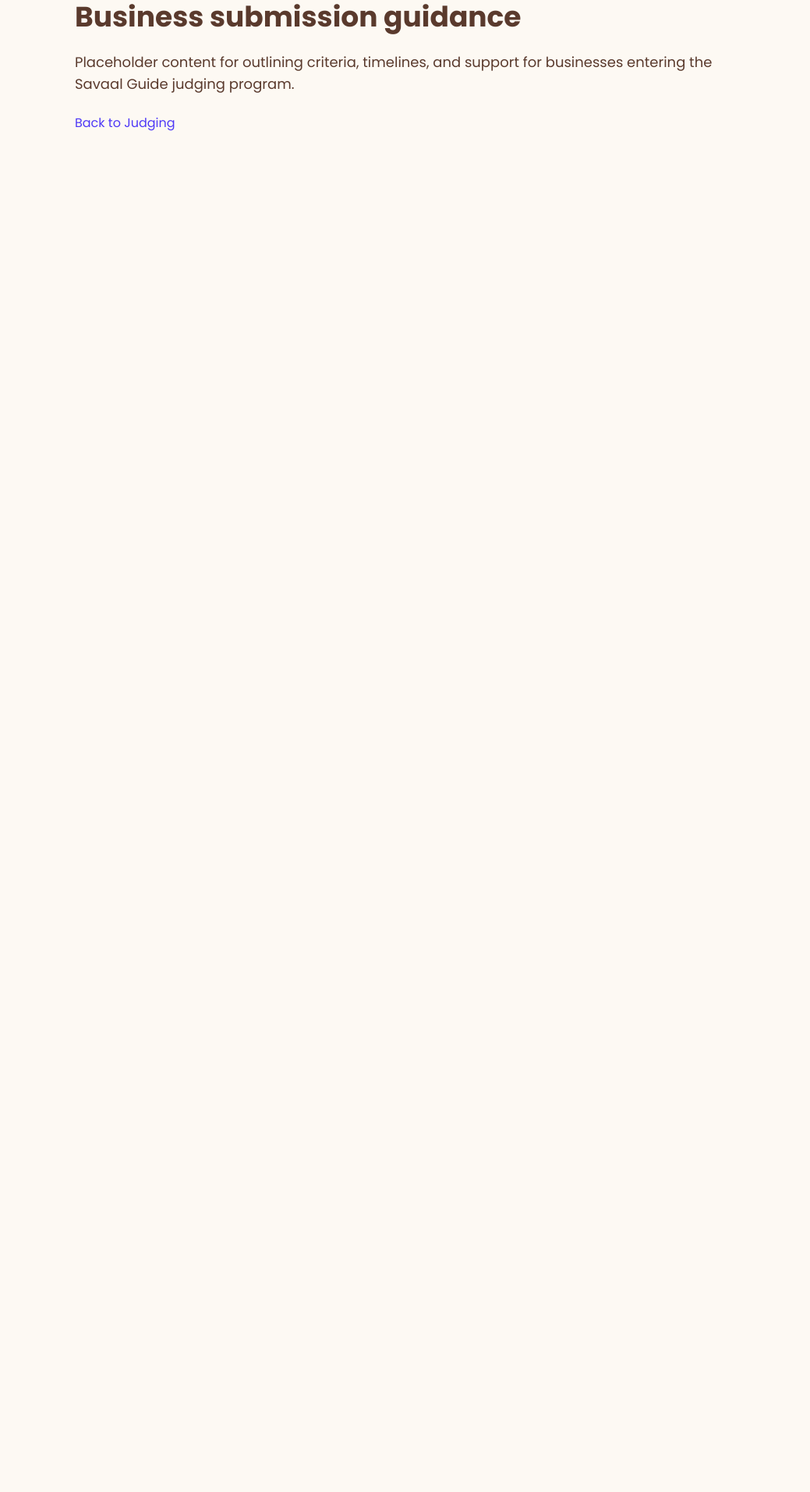
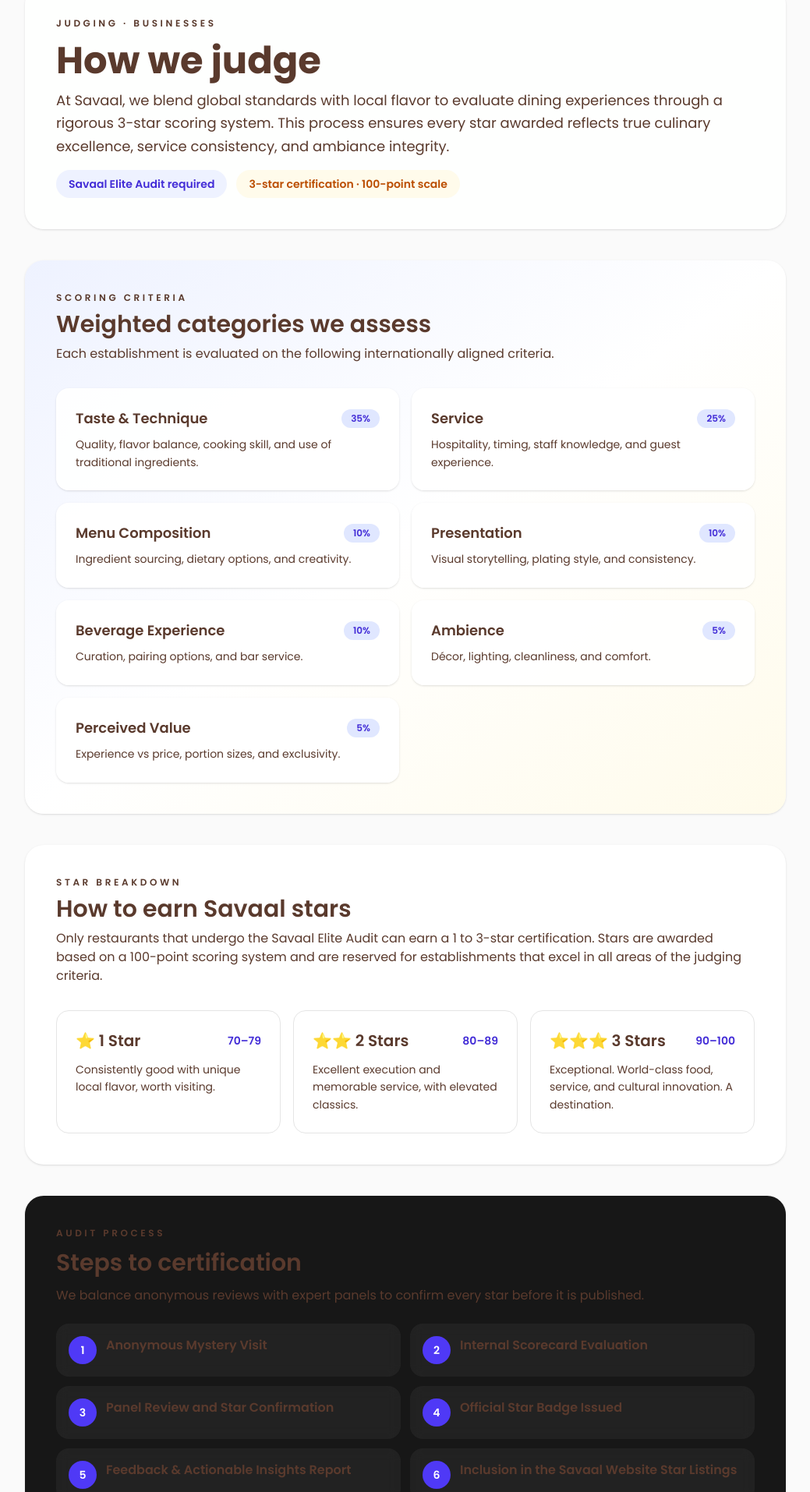
Before and after one commit to LayerSyncAi/savaal, a Next.js app: page /judging/businesses in a window 1280 px wide. Shown: the part 226-2140 px from the top of the page at 78% size, without its empty margins (120-1159 px from the left). Before the commit the page ends 800 px from the top, so only its background shows below. Built offline with nearby package versions, Linux system fonts and the light colour scheme.

Commit message:
Add full judging content for businesses

```diff
--- a/app/judging/businesses/page.tsx
+++ b/app/judging/businesses/page.tsx
@@ -1,26 +1,195 @@
 import Link from "next/link";
+
+const criteria = [
+  {
+    category: "Taste & Technique",
+    weight: "35%",
+    description: "Quality, flavor balance, cooking skill, and use of traditional ingredients.",
+  },
+  {
+    category: "Service",
+    weight: "25%",
+    description: "Hospitality, timing, staff knowledge, and guest experience.",
+  },
+  {
+    category: "Menu Composition",
+    weight: "10%",
+    description: "Ingredient sourcing, dietary options, and creativity.",
+  },
+  {
+    category: "Presentation",
+    weight: "10%",
+    description: "Visual storytelling, plating style, and consistency.",
+  },
+  {
+    category: "Beverage Experience",
+    weight: "10%",
+    description: "Curation, pairing options, and bar service.",
+  },
+  {
+    category: "Ambience",
+    weight: "5%",
+    description: "Décor, lighting, cleanliness, and comfort.",
+  },
+  {
+    category: "Perceived Value",
+    weight: "5%",
+    description: "Experience vs price, portion sizes, and exclusivity.",
+  },
+];
+
+const starLevels = [
+  {
+    level: "⭐ 1 Star",
+    score: "70–79",
+    meaning: "Consistently good with unique local flavor, worth visiting.",
+  },
+  {
+    level: "⭐⭐ 2 Stars",
+    score: "80–89",
+    meaning: "Excellent execution and memorable service, with elevated classics.",
+  },
+  {
+    level: "⭐⭐⭐ 3 Stars",
+    score: "90–100",
+    meaning:
+      "Exceptional. World-class food, service, and cultural innovation. A destination.",
+  },
+];
+
+const auditSteps = [
+  "Anonymous Mystery Visit",
+  "Internal Scorecard Evaluation",
+  "Panel Review and Star Confirmation",
+  "Official Star Badge Issued",
+  "Feedback & Actionable Insights Report",
+  "Inclusion in the Savaal Website Star Listings",
+  "Optional In-depth Digital Report Add-on",
+];
 
 export default function JudgingBusinessesPage() {
   return (
-    <section className="mx-auto flex max-w-4xl flex-col gap-6 px-6 py-24">
-      <div>
-        <p className="text-sm font-semibold uppercase tracking-wide text-indigo-600">
+    <div className="bg-neutral-50">
+      <section className="mx-auto flex max-w-5xl flex-col gap-10 px-6 py-24">
+        <div className="space-y-4 rounded-3xl bg-white/90 p-10 shadow-sm">
+          <p className="text-xs font-semibold uppercase tracking-[0.3em] text-indigo-600">
             Judging · Businesses
           </p>
-        <h1 className="text-4xl font-bold text-neutral-900">
-          Business submission guidance
-        </h1>
+          <div className="space-y-3">
+            <h1 className="text-4xl font-bold text-neutral-900 md:text-5xl">How we judge</h1>
+            <p className="text-lg leading-relaxed text-neutral-700">
+              At Savaal, we blend global standards with local flavor to evaluate dining experiences
+              through a rigorous 3-star scoring system. This process ensures every star awarded
+              reflects true culinary excellence, service consistency, and ambiance integrity.
+            </p>
           </div>
-      <p className="text-lg text-neutral-700">
-        Placeholder content for outlining criteria, timelines, and support for
-        businesses entering the Savaal Guide judging program.
+          <div className="flex flex-wrap gap-3 text-sm text-neutral-700">
+            <span className="inline-flex items-center gap-2 rounded-full bg-indigo-50 px-4 py-2 font-semibold text-indigo-700">
+              Savaal Elite Audit required
+            </span>
+            <span className="inline-flex items-center gap-2 rounded-full bg-amber-50 px-4 py-2 font-semibold text-amber-700">
+              3-star certification · 100-point scale
+            </span>
+          </div>
+        </div>
+
+        <section className="grid gap-8 rounded-3xl bg-gradient-to-br from-indigo-50 via-white to-amber-50 p-10 shadow-sm">
+          <div className="space-y-2">
+            <p className="text-xs font-semibold uppercase tracking-[0.3em] text-indigo-700">
+              Scoring criteria
             </p>
+            <h2 className="text-3xl font-semibold text-neutral-900">Weighted categories we assess</h2>
+            <p className="text-base text-neutral-700">
+              Each establishment is evaluated on the following internationally aligned criteria.
+            </p>
+          </div>
+          <div className="grid gap-4 md:grid-cols-2">
+            {criteria.map((item) => (
+              <article
+                key={item.category}
+                className="flex flex-col gap-2 rounded-2xl border border-white/70 bg-white/90 p-6 shadow-sm"
+              >
+                <div className="flex items-center justify-between gap-3">
+                  <h3 className="text-lg font-semibold text-neutral-900">{item.category}</h3>
+                  <span className="rounded-full bg-indigo-100 px-3 py-1 text-xs font-semibold text-indigo-700">
+                    {item.weight}
+                  </span>
+                </div>
+                <p className="text-sm leading-relaxed text-neutral-700">{item.description}</p>
+              </article>
+            ))}
+          </div>
+        </section>
+
+        <section className="grid gap-8 rounded-3xl bg-white p-10 shadow-sm">
+          <div className="space-y-2">
+            <p className="text-xs font-semibold uppercase tracking-[0.3em] text-amber-700">
+              Star breakdown
+            </p>
+            <h2 className="text-3xl font-semibold text-neutral-900">How to earn Savaal stars</h2>
+            <p className="text-base text-neutral-700">
+              Only restaurants that undergo the Savaal Elite Audit can earn a 1 to 3-star certification.
+              Stars are awarded based on a 100-point scoring system and are reserved for establishments that
+              excel in all areas of the judging criteria.
+            </p>
+          </div>
+          <div className="grid gap-4 md:grid-cols-3">
+            {starLevels.map((star) => (
+              <div
+                key={star.level}
+                className="flex flex-col gap-3 rounded-2xl border border-neutral-200 p-6"
+              >
+                <div className="flex items-center justify-between">
+                  <h3 className="text-xl font-semibold text-neutral-900">{star.level}</h3>
+                  <span className="text-sm font-semibold text-indigo-700">{star.score}</span>
+                </div>
+                <p className="text-sm leading-relaxed text-neutral-700">{star.meaning}</p>
+              </div>
+            ))}
+          </div>
+        </section>
+
+        <section className="grid gap-6 rounded-3xl bg-neutral-900 p-10 text-white shadow-sm">
+          <div className="space-y-3">
+            <p className="text-xs font-semibold uppercase tracking-[0.3em] text-indigo-200">
+              Audit process
+            </p>
+            <h2 className="text-3xl font-semibold">Steps to certification</h2>
+            <p className="text-base text-neutral-200">
+              We balance anonymous reviews with expert panels to confirm every star before it is published.
+            </p>
+          </div>
+          <ol className="grid gap-3 md:grid-cols-2">
+            {auditSteps.map((step, index) => (
+              <li
+                key={step}
+                className="flex items-start gap-3 rounded-2xl bg-white/5 p-4 backdrop-blur"
+              >
+                <span className="flex h-9 w-9 items-center justify-center rounded-full bg-indigo-600 text-sm font-semibold text-white">
+                  {index + 1}
+                </span>
+                <div>
+                  <p className="text-base font-semibold">{step}</p>
+                </div>
+              </li>
+            ))}
+          </ol>
+          <div className="flex flex-wrap gap-4">
             <Link
               href="/judging"
-        className="inline-flex w-fit items-center text-indigo-600 underline-offset-4 hover:underline"
+              className="inline-flex items-center rounded-full bg-white px-5 py-3 text-sm font-semibold text-neutral-900 transition hover:translate-y-[-2px] hover:shadow"
             >
               Back to Judging
             </Link>
+            <Link
+              href="/guide"
+              className="inline-flex items-center rounded-full border border-white/60 px-5 py-3 text-sm font-semibold text-white transition hover:bg-white/10"
+            >
+              Explore the Savaal Guide
+            </Link>
+          </div>
         </section>
+      </section>
+    </div>
   );
 }
```
Lines whose indentation alone changed are shown as unchanged.
